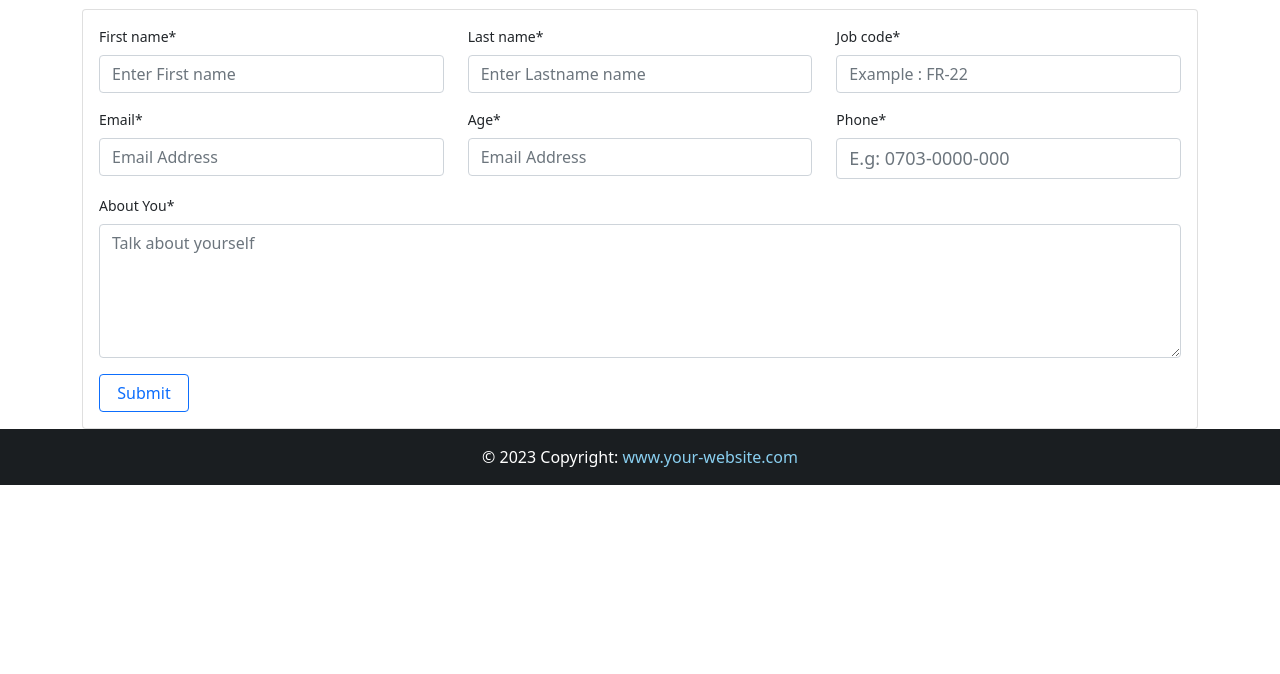
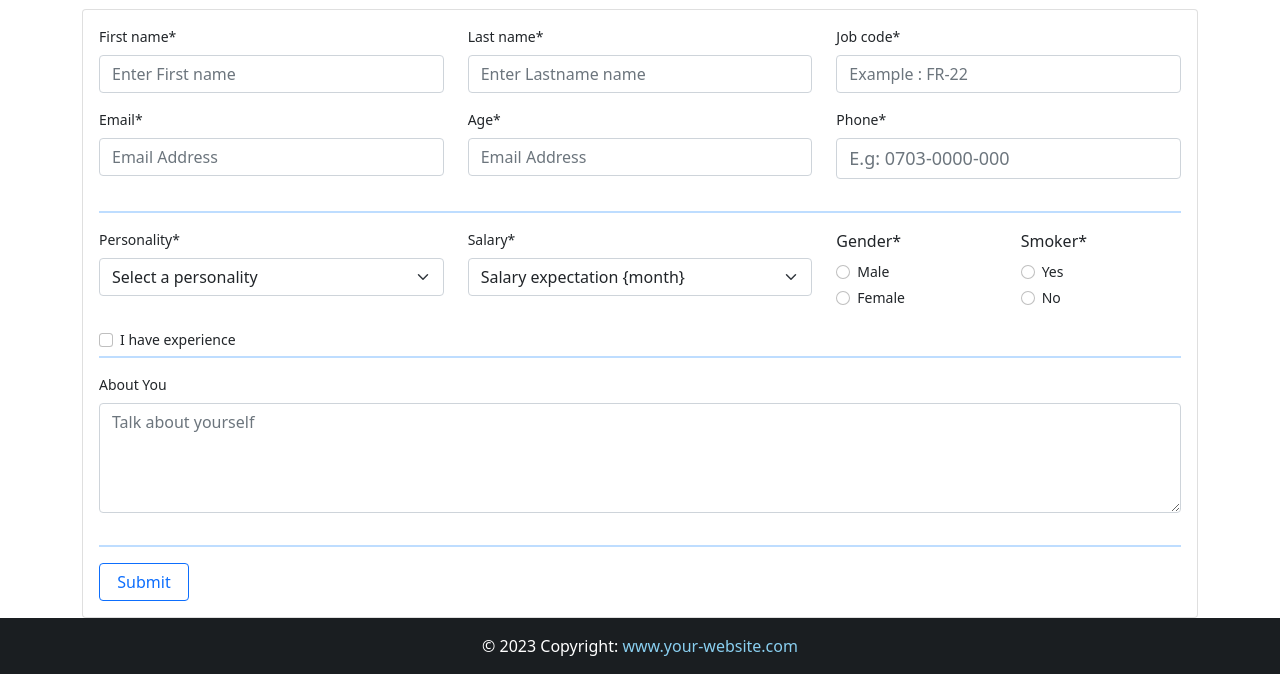
Before and after one commit to martins232/crispy, a Django app: page / in a window 1280 px wide. Shown: the part 166-840 px from the top of the page. Before the commit the page ends 651 px from the top, so only its background shows below. Run offline with Django 4.2, Linux system fonts and the light colour scheme; some libraries are stand-ins or nearby versions.

Commit message:
radio and check box: pt 5

```diff
--- a/App/admin.py
+++ b/App/admin.py
@@ -1,8 +1,11 @@
 from django.contrib import admin
 from . models import Candidate
+from .forms import CandidateForm
 from django.utils.html import format_html
 
 class CandidateAdmin(admin.ModelAdmin):
+    radio_fields = {"smoker": admin.HORIZONTAL}
+    form = CandidateForm
     list_filter = ["situation"]
     list_display = ["firstname", "lastname", "job","email" , "age", "created_at", "status", "_"]
     search_fields = ["firstname", "lastname","email", "situation"]
--- a/App/forms.py
+++ b/App/forms.py
@@ -62,12 +62,21 @@ class CandidateForm(forms.ModelForm):
         # widget=forms.TextInput(attrs={"placeholder":"Email Address",})
         widget=forms.TextInput(attrs={"placeholder":"Email Address", "type":"number"})
         )
+    experience = forms.BooleanField(label="I have experience", required=False)
     message = forms.CharField(
         label="About You",
         max_length=300,
-        widget=forms.Textarea(attrs={"placeholder":"Talk about yourself","rows":5})
+        required=False,
+        widget=forms.Textarea(attrs={"placeholder":"Talk about yourself","rows":4})
 
         )
+
+    #METHOD 1 {GENDER}
+    # GENDER = (
+    #     ("M","Male"),
+    #     ("F","Female")
+    # )
+    # gender = forms.CharField(label="Gender", widget=forms.RadioSelect(choices=GENDER))
 
 
     class Meta:
@@ -76,14 +85,37 @@ class CandidateForm(forms.ModelForm):
         # fields = ["firstname", "lastname", "job", "email", "age","phone", "message"]
 
 
-     # Outside Widget
+        SALARY = (
+            ("", "Salary expectation {month}"),
+            ("Between {$3000 and $4000}", "Between {$3000 and $4000}"),
+            ("Between {$4000 and $5000}", "Between {$4000 and $5000}"),
+            ("Between {$5000 and $7000}", "Between {$5000 and $7000}"),
+            ("Between {$7000 and $10000}", "Between {$7000 and $10000}")
+        )
+
+        #METHOD 2 {GENDER}
+        GENDER = (
+            ("M","Male"),
+            ("F","Female")
+        )
+     # OUTSIDE WIDGETS
      # Using Jquery and Jquery script tag to mask the phone number
         widgets ={
+            #Phone
             "phone" :forms.TextInput(
                 attrs={
-                    "style": "font-size:18px;",
+                    "style": "font-size:18px;", #CSS
                     "placeholder": "E.g: 0703-0000-000",
                     "data-mask": "+(234) 0000-0000-000",
                 }
-            )
+            ),
+            #Salary
+            "salary" :forms.Select(
+                choices=SALARY,
+                attrs={
+                    "class": "form-control", #BOOTSTRAP insde the form
+                }
+            ),
+            "gender":forms.RadioSelect(choices=GENDER, attrs={"class":"btn-check"}),
+            "smoker":forms.RadioSelect(attrs={"class":"btn-check"})
         }
--- a/App/models.py
+++ b/App/models.py
@@ -6,12 +6,31 @@ SITUATION = (
     ("Dispproved", "Dispproved")
 )
 
+PERSONALITY =(
+    ("","Select a personality"),
+    ("I am outgoing","I am outgoing"),
+    ("I am sociable","I am sociable"),
+    ("I am antisocial","I am antisocial"),
+    ("I am discrete","I am discrete"),
+    ("I am serious","I am serious")
+)
+SMOKER =(
+    ("1","Yes"),
+    ("2","No")
+)
 class Candidate(models.Model):
     firstname = models.CharField(max_length=50)
     lastname = models.CharField(max_length=50)
     job = models.CharField(max_length=5)
     age = models.CharField(max_length=3)
     phone = models.CharField(max_length=25)
+    personality = models.CharField(max_length=50, null=True,
+                                   choices=PERSONALITY)
+    salary = models.CharField(max_length=50)
+    gender = models.CharField(max_length=10)
+    experience = models.BooleanField(null=True)
+    smoker = models.CharField(max_length=50, default="",
+                                   choices=SMOKER)
     email = models.EmailField(max_length=50)
     message = models.TextField()
     created_at = models.DateTimeField(auto_now_add=True)
--- a/App/templates/home.html
+++ b/App/templates/home.html
@@ -9,31 +9,28 @@
         {% csrf_token %}
 
         <div class="row">
-            <div class="col-4">
-                {{form.firstname|as_crispy_field}}
-            </div>
-            <div class="col-4">
-                {{form.lastname|as_crispy_field}}
-            </div>
-            <div class="col-4">
-                {{form.job|as_crispy_field}}
-            </div>
+            <div class="col-4">{{form.firstname|as_crispy_field}}</div>
+            <div class="col-4">{{form.lastname|as_crispy_field}}</div>
+            <div class="col-4">{{form.job|as_crispy_field}}</div>
         </div>
         <div class="row">
-            <div class="col-4">
-                {{form.email|as_crispy_field}}
-            </div>
-            <div class="col-4">
-                {{form.age|as_crispy_field}}
-            </div>
-            <div class="col-4">
-                {{form.phone|as_crispy_field}}
-            </div>
+            <div class="col-4">{{form.email|as_crispy_field}}</div>
+            <div class="col-4">{{form.age|as_crispy_field}}</div>
+            <div class="col-4">{{form.phone|as_crispy_field}}</div>
+        </div>
+        <hr style="border: 1px solid #007bff;">
+        <div class="row">
+            <div class="col-4">{{form.personality|as_crispy_field}}</div>
+            <div class="col-4">{{form.salary|as_crispy_field}}</div>
+            <div class="col-2">{{form.gender|as_crispy_field}}</div>
+            <div class="col-2">{{form.smoker|as_crispy_field}}</div>
         </div>
 
+        {{form.experience|as_crispy_field}}
+        <hr style="border: 1px solid #007bff; margin-top: -15px;">
         {{form.message|as_crispy_field}}
 
-
+        <hr style="border: 1px solid #007bff;">
         <button type="submit" class=" btn btn-outline-primary"style="width:90px;">Submit</button>
     </form>
 
```
Also changed, not shown: db.sqlite3.
